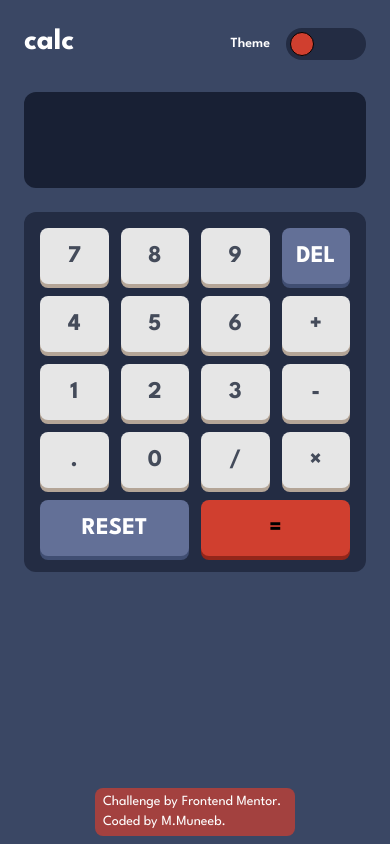
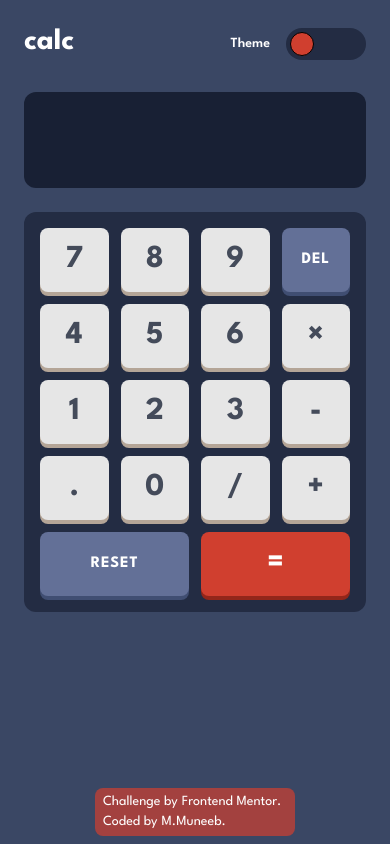
Before and after one commit to mmuneeb1000/calculator-app-dynamic, a React (Vite) app: page / in a window 390 px wide. Built offline with nearby package versions, Linux system fonts and the light colour scheme.

Commit message:
mobile design optimized

```diff
--- a/index.html
+++ b/index.html
@@ -4,7 +4,7 @@
     <meta charset="UTF-8" />
     <link rel="icon" type="image/svg+xml" href="/calc-favicon.svg" />
     <meta name="viewport" content="width=device-width, initial-scale=1.0" />
-    <title>calculator-app-dynamic</title>
+    <title>Calc</title>
   </head>
   <body>
     <div id="root"></div>
--- a/src/components/Button.jsx
+++ b/src/components/Button.jsx
@@ -1,16 +1,19 @@
 const styles = {
   number: "bg-key text-key-text shadow-[0_4px_0_var(--color-key-shadow)]",
-
   operator: "bg-key text-key-text shadow-[0_4px_0_var(--color-key-shadow)]",
-
   delete:
     "bg-key-primary text-key-text-inverse shadow-[0_4px_0_var(--color-key-primary-shadow)]",
-
   reset:
     "bg-key-primary text-key-text-inverse shadow-[0_4px_0_var(--color-key-primary-shadow)]",
-
   equals:
-    "bg-key-accent text-inverse shadow-[0_4px_0_var(--color-key-accent-shadow)]",
+    "bg-key-accent text-key-text-inverse shadow-[0_4px_0_var(--color-key-accent-shadow)]",
+};
+const textStyles = {
+  number: "text-[2rem]",
+  operator: "text-[2rem]",
+  delete: "text-base md:text-[1.8rem] tracking-wider",
+  reset: "text-base md:text-[1.8rem] tracking-wider",
+  equals: "text-[2rem]",
 };
 
 export default function Button({ label, type = "number", onClick }) {
@@ -18,15 +21,19 @@ export default function Button({ label, type = "number", onClick }) {
     <button
       onClick={onClick}
       className={`
+        flex
+        h-16
         w-full
+        items-center
+        justify-center
         rounded-lg
-        py-3
-        text-2xl
         font-bold
+        leading-none
         transition
         active:translate-y-[2px]
         active:shadow-none
         ${styles[type]}
+        ${textStyles[type]}
       `}
     >
       {label}
--- a/src/components/Keypad.jsx
+++ b/src/components/Keypad.jsx
@@ -9,7 +9,7 @@ const buttons = [
   { label: "4", type: "number" },
   { label: "5", type: "number" },
   { label: "6", type: "number" },
-  { label: "+", type: "operator" },
+  { label: "×", type: "operator" },
 
   { label: "1", type: "number" },
   { label: "2", type: "number" },
@@ -19,7 +19,7 @@ const buttons = [
   { label: ".", type: "number" },
   { label: "0", type: "number" },
   { label: "/", type: "operator" },
-  { label: "×", type: "operator" },
+  { label: "+", type: "operator" },
 
   { label: "RESET", type: "reset", span: 2 },
   { label: "=", type: "equals", span: 2 },
```
